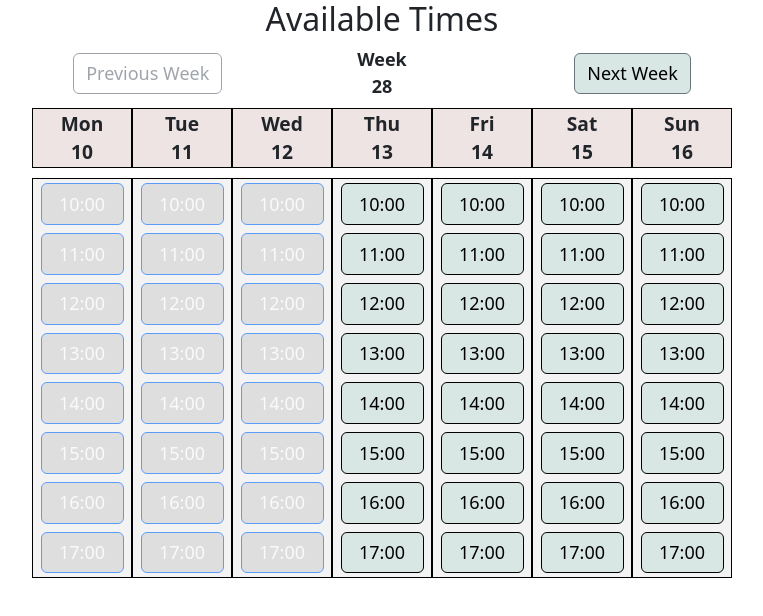
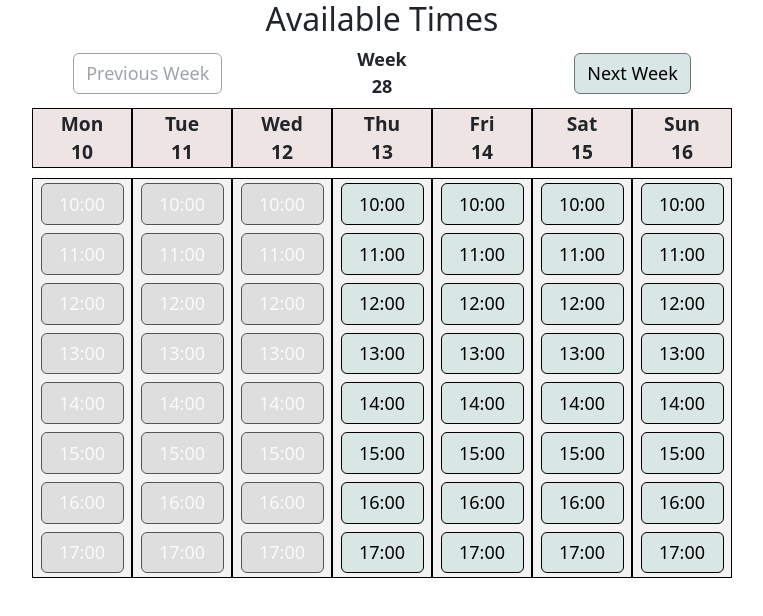
Before and after one commit to Tan-Thai/React---GW, a React (Create React App) app in the folder booking/: page / in a window 1280 px wide. Shown: the top 616 px of the page, without its empty margins (258-1021 px from the left). Built offline with nearby package versions, Linux system fonts and the light colour scheme.

Commit message:
Adjusted the border of disabled buttons

```diff
--- a/booking/src/MainLayout.css
+++ b/booking/src/MainLayout.css
@@ -87,6 +87,7 @@
     background-color: lightgray;
     color: white;
     cursor: not-allowed;
+    border-color: black;
   }
 
   .bookingBtn:disabled:hover {
```
